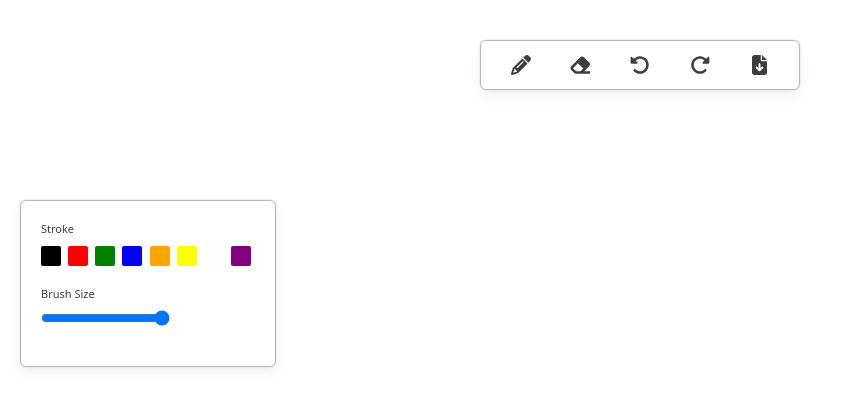
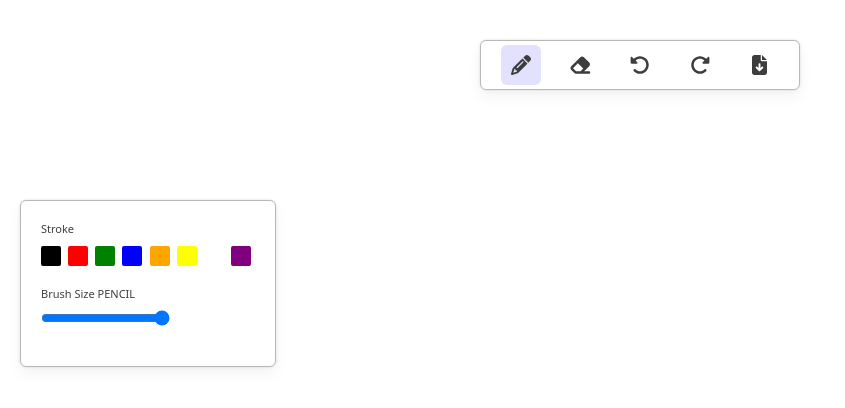
Before and after one commit to ykji/drawpad, a Next.js app: page / in a window 1280 px wide. Shown: the top 408 px of the page, without its empty margins (0-845 px from the left). Built offline with nearby package versions, Linux system fonts and the light colour scheme.

Commit message:
feat: configure slice for menu items

```diff
--- a/src/components/Menu/index.jsx
+++ b/src/components/Menu/index.jsx
@@ -1,3 +1,5 @@
+import { useDispatch, useSelector } from "react-redux";
+
 import {
   faPencil,
   faEraser,
@@ -5,26 +7,56 @@ import {
   faRotateRight,
   faFileArrowDown,
 } from "@fortawesome/free-solid-svg-icons";
+import cx from "classnames";
 import { FontAwesomeIcon } from "@fortawesome/react-fontawesome";
+
+import { menuItemClick } from "@/slice/menuSlice";
+import { MENU_ITEMS } from "@/constants/menu-items";
 
 import styles from "./index.module.css";
 
 const Menu = () => {
+  const disptach = useDispatch();
+  const activeMenuItem = useSelector((state) => state.menu.activeMenuItem);
+
+  const handleMenuItemClick = (itemName) => {
+    disptach(menuItemClick(itemName));
+  };
+
   return (
     <div className={styles.menuContainer}>
-      <div className={styles.iconWrapper}>
+      <div
+        className={cx(styles.iconWrapper, {
+          [styles.active]: activeMenuItem === MENU_ITEMS.PENCIL,
+        })}
+        onClick={() => handleMenuItemClick(MENU_ITEMS.PENCIL)}
+      >
         <FontAwesomeIcon icon={faPencil} className={styles.icon} />
       </div>
-      <div className={styles.iconWrapper}>
+      <div
+        className={cx(styles.iconWrapper, {
+          [styles.active]: activeMenuItem === MENU_ITEMS.ERASER,
+        })}
+        onClick={() => handleMenuItemClick(MENU_ITEMS.ERASER)}
+      >
         <FontAwesomeIcon icon={faEraser} className={styles.icon} />
       </div>
-      <div className={styles.iconWrapper}>
+      <div
+        className={styles.iconWrapper}
+        onClick={() => handleMenuItemClick(MENU_ITEMS.UNDO)}
+      >
         <FontAwesomeIcon icon={faRotateLeft} className={styles.icon} />
       </div>
-      <div className={styles.iconWrapper}>
+      <div
+        className={styles.iconWrapper}
+        onClick={() => handleMenuItemClick(MENU_ITEMS.REDO)}
+      >
         <FontAwesomeIcon icon={faRotateRight} className={styles.icon} />
       </div>
-      <div className={styles.iconWrapper}>
+      <div
+        className={styles.iconWrapper}
+        onClick={() => handleMenuItemClick(MENU_ITEMS.DOWNLOAD)}
+      >
         <FontAwesomeIcon icon={faFileArrowDown} className={styles.icon} />
       </div>
     </div>
--- a/src/components/Toolbox/index.jsx
+++ b/src/components/Toolbox/index.jsx
@@ -1,13 +1,24 @@
+import { useSelector } from "react-redux";
+
 import { COLORS } from "@/constants/colors";
+
 import styles from "./index.module.css";
+import { MENU_ITEMS } from "@/constants/menu-items";
 
 const Toolbox = () => {
+  const activeMenuItem = useSelector((state) => state.menu.activeMenuItem);
+  const showStrokeColor = activeMenuItem === MENU_ITEMS.PENCIL;
+  const showBrush =
+    activeMenuItem === MENU_ITEMS.PENCIL ||
+    activeMenuItem === MENU_ITEMS.ERASER;
+
   const updateBrushSize = () => {
     console.log("updateBrushSize");
   };
 
   return (
     <div className={styles.toolboxContainer}>
+      {showStrokeColor && (
         <div className={styles.toolContainer}>
           <h4 className={styles.toolLabel}>Stroke</h4>
           <div className={styles.tool}>
@@ -45,8 +56,10 @@ const Toolbox = () => {
             />
           </div>
         </div>
+      )}
+      {showBrush && (
         <div className={styles.toolContainer}>
-        <h4 className={styles.toolLabel}>Brush Size</h4>
+          <h4 className={styles.toolLabel}>Brush Size {activeMenuItem}</h4>
           <div className={styles.tool}>
             <input
               type="range"
@@ -57,6 +70,7 @@ const Toolbox = () => {
             />
           </div>
         </div>
+      )}
     </div>
   );
 };
--- a/src/constants/colors.js
+++ b/src/constants/colors.js
@@ -8,11 +8,3 @@ export const COLORS = {
   WHITE: "white",
   PURPLE: "purple",
 };
-
-export const MENU_ITEMS = {
-  PENCIL: "PENCIL",
-  ERASER: "ERASER",
-  UNDO: "UNDO",
-  REDO: "REDO",
-  DOWNLOAD: "DOWNLOAD",
-};
--- /dev/null
+++ b/src/constants/menu-items.js
@@ -0,0 +1,7 @@
+export const MENU_ITEMS = {
+  PENCIL: "PENCIL",
+  ERASER: "ERASER",
+  UNDO: "UNDO",
+  REDO: "REDO",
+  DOWNLOAD: "DOWNLOAD",
+};
--- a/src/pages/_app.js
+++ b/src/pages/_app.js
@@ -1,5 +1,11 @@
-import '@/styles/globals.css'
+import "@/styles/globals.css";
+import { store } from "@/store";
+import { Provider } from "react-redux";
 
 export default function App({ Component, pageProps }) {
-  return <Component {...pageProps} />
+  return (
+    <Provider store={store}>
+      <Component {...pageProps} />
+    </Provider>
+  );
 }
--- /dev/null
+++ b/src/slice/menuSlice.js
@@ -0,0 +1,25 @@
+import { createSlice } from "@reduxjs/toolkit";
+
+const { MENU_ITEMS } = require("@/constants/menu-items");
+
+const INITIAL_STATE = {
+  activeMenuItem: MENU_ITEMS.PENCIL,
+  actionMenuItem: null,
+};
+
+export const menuSlice = createSlice({
+  name: "menu",
+  initialState: INITIAL_STATE,
+  reducers: {
+    menuItemClick: (state, action) => {
+      state.activeMenuItem = action.payload;
+    },
+    actionItemClick: (state, action) => {
+      state.actionMenuItem = action.payload;
+    },
+  },
+});
+
+export const { menuItemClick, actionItemClick } = menuSlice.actions;
+
+export default menuSlice.reducer;
--- /dev/null
+++ b/src/store.js
@@ -0,0 +1,8 @@
+import { configureStore } from "@reduxjs/toolkit";
+import MenuReducer from "./slice/menuSlice";
+
+export const store = configureStore({
+  reducer: {
+    menu: MenuReducer,
+  },
+});
```
Lines whose indentation alone changed are shown as unchanged.
